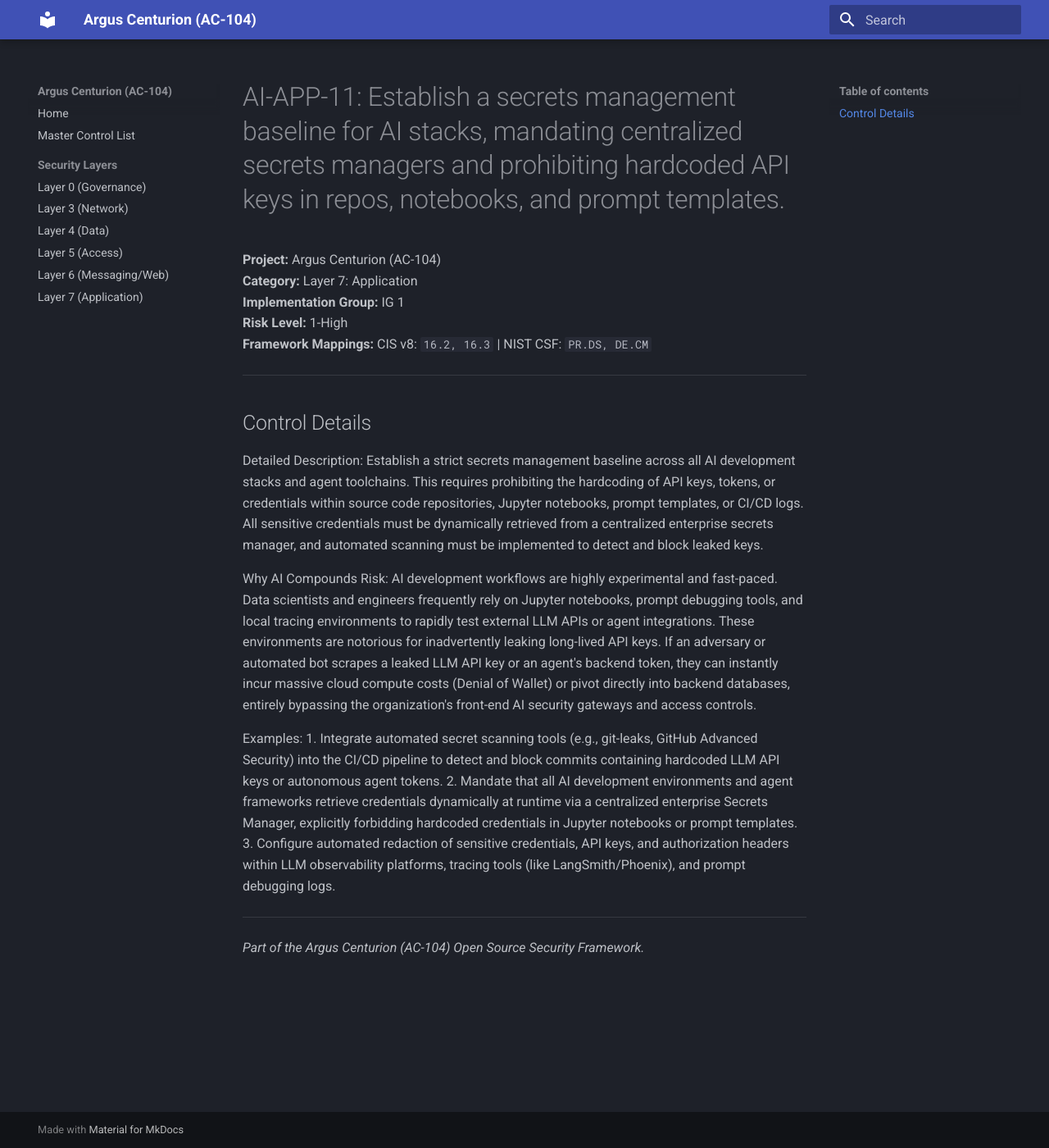
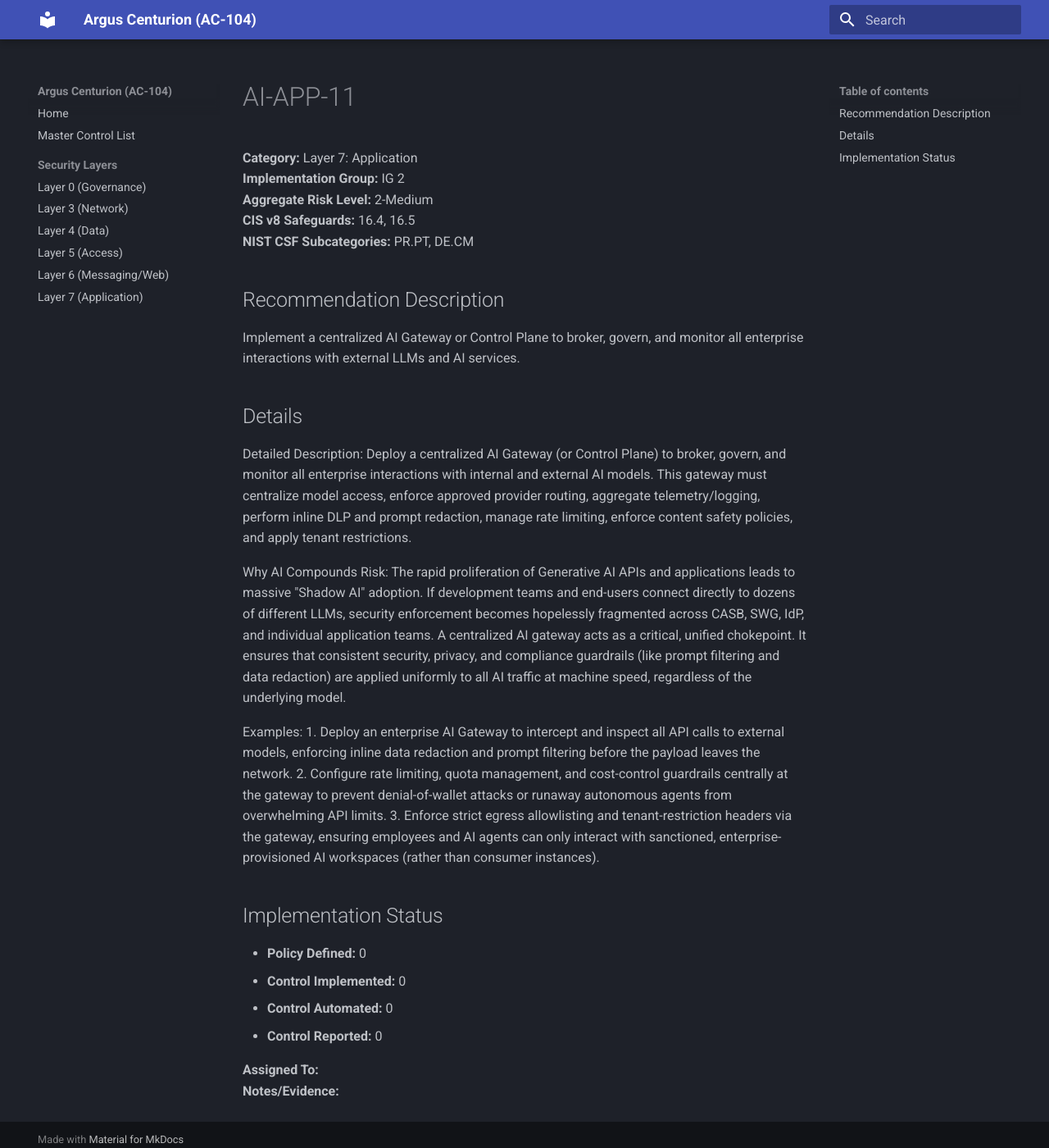
Before and after one commit to TH-Project-Files/Project-AC-104, an MkDocs documentation site: the page built from docs/controls/AI-APP-11.md, in a window 1280 px wide and 1400 px high. Shown: the whole window at 82% size. Built offline with MkDocs 1.6.1 and Material for MkDocs 9.7.7, drawn with Linux system fonts in a browser that asks for light colours.

Commit message:
﻿Auto-sync controls: Added 4, Removed 0, Modified 2
Added:
- AI-GOV-17 (Integrate AI-specific threat modeling into the Secure Software Development Life Cycle (SSDLC) during the design phase using industry-standard frameworks)
- AI-LLM-22 (Enforce strict environment variable and secret scoping for AI agent runtimes to prevent unconditional inheritance of the parent process environment)
- AI-LLM-23 (Implement structural or cryptographic boundary markers to separate system prompts from untrusted external data within LLM contexts)
- AI-LLM-24 (Enforce cryptographic integrity and freshness checks on all agent-to-agent and agent-to-tool communications)

Modified:
- AI-APP-10 - Reason: Indexing
- AI-APP-11 - Reason: Indexing

```diff
--- a/docs/controls/AI-APP-11.md
+++ b/docs/controls/AI-APP-11.md
@@ -1,24 +1,31 @@
-# AI-APP-11: Establish a secrets management baseline for AI stacks, mandating centralized secrets managers and prohibiting hardcoded API keys in repos, notebooks, and prompt templates.
+# AI-APP-11
 
-**Project:** Argus Centurion (AC-104)
 **Category:** Layer 7: Application
-**Implementation Group:** IG 1
-**Risk Level:** 1-High
-**Framework Mappings:** CIS v8: `16.2, 16.3` | NIST CSF: `PR.DS, DE.CM`
+**Implementation Group:** IG 2
+**Aggregate Risk Level:** 2-Medium
+**CIS v8 Safeguards:** 16.4, 16.5
+**NIST CSF Subcategories:** PR.PT, DE.CM
 
----
+## Recommendation Description
+Implement a centralized AI Gateway or Control Plane to broker, govern, and monitor all enterprise interactions with external LLMs and AI services.
 
-## Control Details
+## Details
 Detailed Description:
-Establish a strict secrets management baseline across all AI development stacks and agent toolchains. This requires prohibiting the hardcoding of API keys, tokens, or credentials within source code repositories, Jupyter notebooks, prompt templates, or CI/CD logs. All sensitive credentials must be dynamically retrieved from a centralized enterprise secrets manager, and automated scanning must be implemented to detect and block leaked keys.
+Deploy a centralized AI Gateway (or Control Plane) to broker, govern, and monitor all enterprise interactions with internal and external AI models. This gateway must centralize model access, enforce approved provider routing, aggregate telemetry/logging, perform inline DLP and prompt redaction, manage rate limiting, enforce content safety policies, and apply tenant restrictions.
 
 Why AI Compounds Risk:
-AI development workflows are highly experimental and fast-paced. Data scientists and engineers frequently rely on Jupyter notebooks, prompt debugging tools, and local tracing environments to rapidly test external LLM APIs or agent integrations. These environments are notorious for inadvertently leaking long-lived API keys. If an adversary or automated bot scrapes a leaked LLM API key or an agent's backend token, they can instantly incur massive cloud compute costs (Denial of Wallet) or pivot directly into backend databases, entirely bypassing the organization's front-end AI security gateways and access controls.
+The rapid proliferation of Generative AI APIs and applications leads to massive "Shadow AI" adoption. If development teams and end-users connect directly to dozens of different LLMs, security enforcement becomes hopelessly fragmented across CASB, SWG, IdP, and individual application teams. A centralized AI gateway acts as a critical, unified chokepoint. It ensures that consistent security, privacy, and compliance guardrails (like prompt filtering and data redaction) are applied uniformly to all AI traffic at machine speed, regardless of the underlying model.
 
 Examples:
-1. Integrate automated secret scanning tools (e.g., git-leaks, GitHub Advanced Security) into the CI/CD pipeline to detect and block commits containing hardcoded LLM API keys or autonomous agent tokens.
-2. Mandate that all AI development environments and agent frameworks retrieve credentials dynamically at runtime via a centralized enterprise Secrets Manager, explicitly forbidding hardcoded credentials in Jupyter notebooks or prompt templates.
-3. Configure automated redaction of sensitive credentials, API keys, and authorization headers within LLM observability platforms, tracing tools (like LangSmith/Phoenix), and prompt debugging logs.
+1. Deploy an enterprise AI Gateway to intercept and inspect all API calls to external models, enforcing inline data redaction and prompt filtering before the payload leaves the network.
+2. Configure rate limiting, quota management, and cost-control guardrails centrally at the gateway to prevent denial-of-wallet attacks or runaway autonomous agents from overwhelming API limits.
+3. Enforce strict egress allowlisting and tenant-restriction headers via the gateway, ensuring employees and AI agents can only interact with sanctioned, enterprise-provisioned AI workspaces (rather than consumer instances).
 
----
-*Part of the Argus Centurion (AC-104) Open Source Security Framework.*
+## Implementation Status
+- **Policy Defined:** 0
+- **Control Implemented:** 0
+- **Control Automated:** 0
+- **Control Reported:** 0
+
+**Assigned To:**
+**Notes/Evidence:**
```
Also changed, not shown: docs/controls_list.md (+6 -6 lines), 1 other file.
